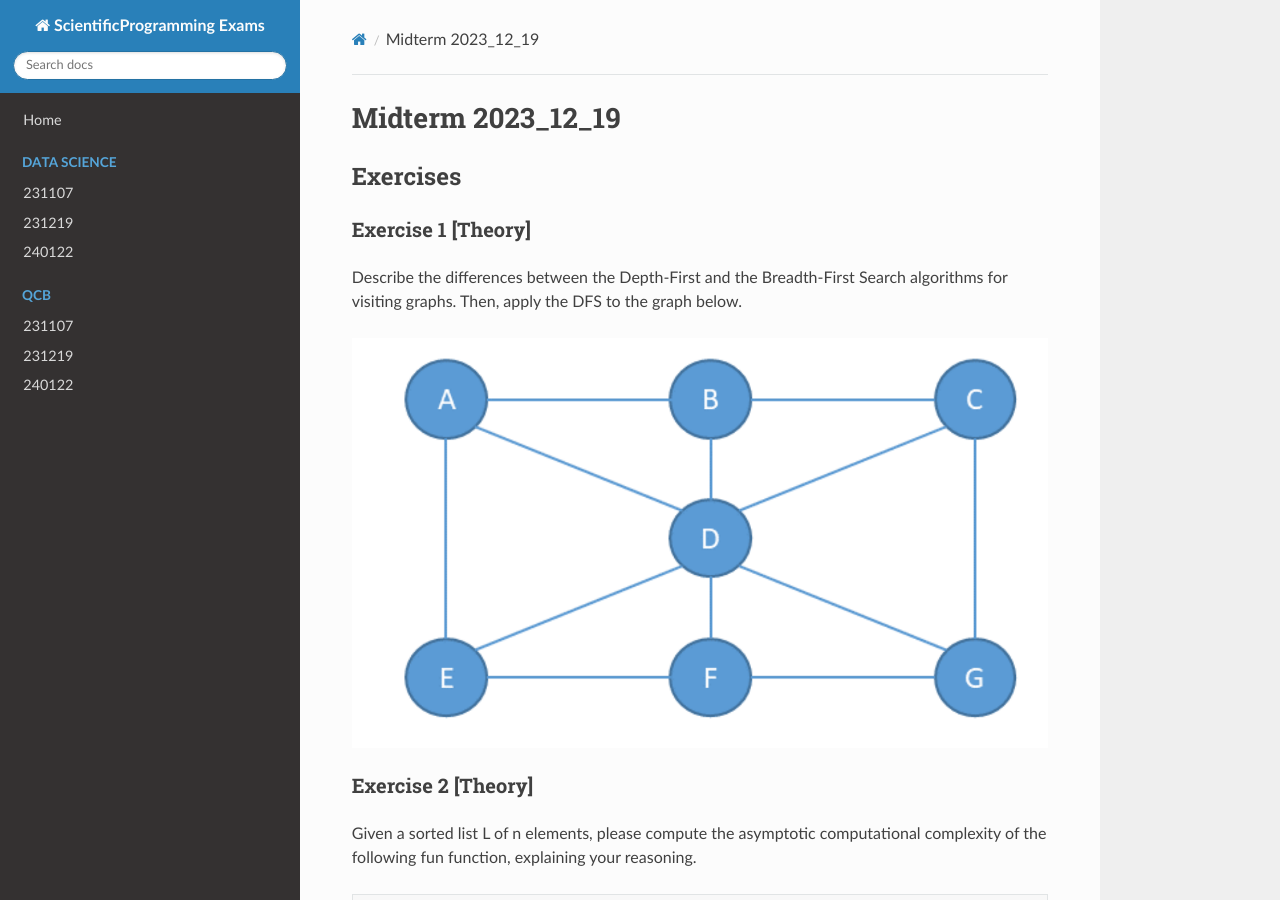
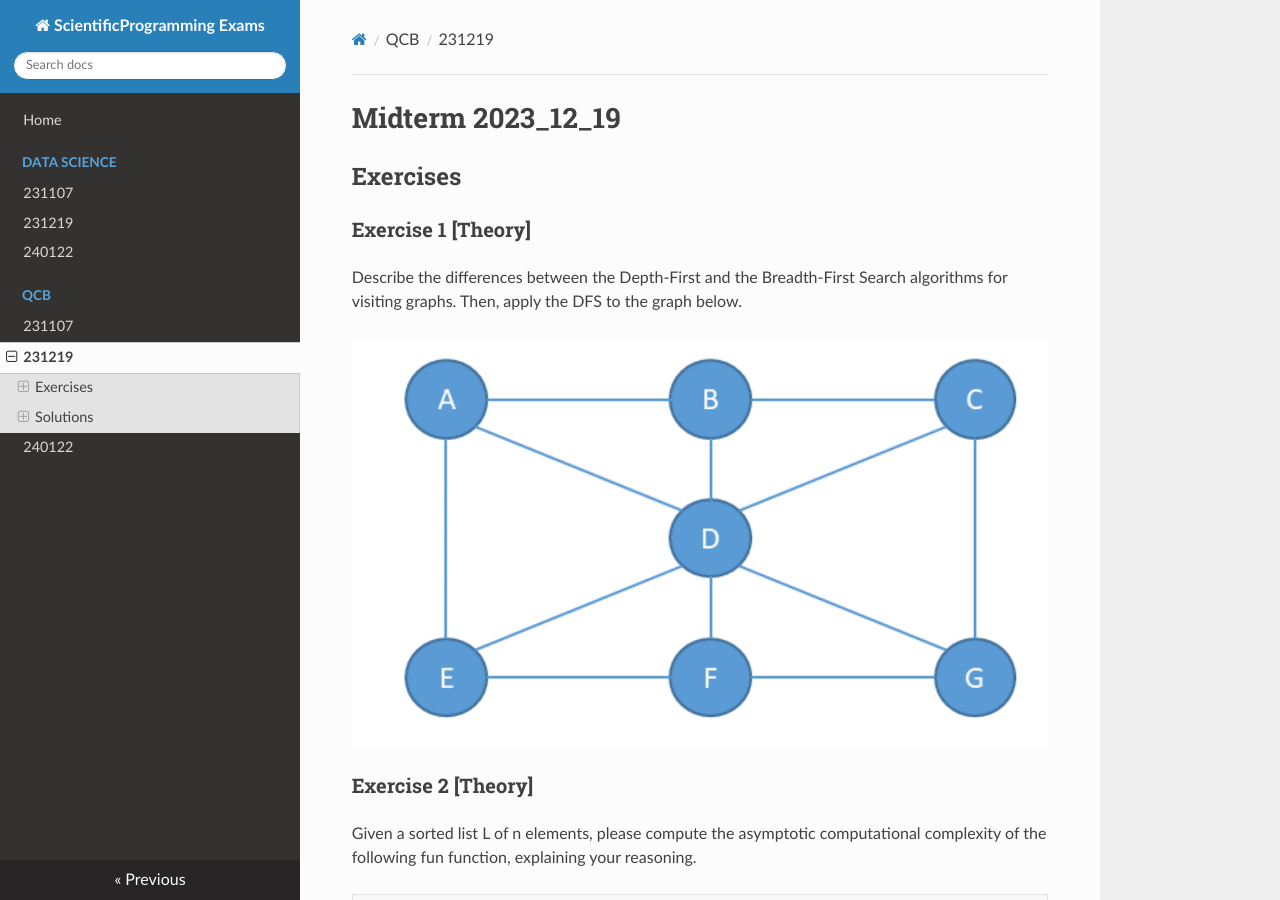
Before and after one commit to rflocfloc/sciprogexams, an MkDocs documentation site: the page built from docs/2023_12_19/qcb/web_page.md, in a window 1280 px wide and 900 px high. Built offline with MkDocs 1.6.1, drawn with Linux system fonts in a browser that asks for light colours; nearby versions of some CDN libraries.

Commit message:
README update and midterm2

```diff
--- a/mkdocs.yml
+++ b/mkdocs.yml
@@ -8,6 +8,6 @@
      - 24_01_22: todo.md
   - QCB:
      - 23_11_07: todo.md
-     - 23_12_19: 2023_12_19/qcb/2023_12_19.md
+     - 23_12_19: 2023_12_19/qcb/web_page.md
      - 24_01_22: todo.md
 theme: readthedocs
```
